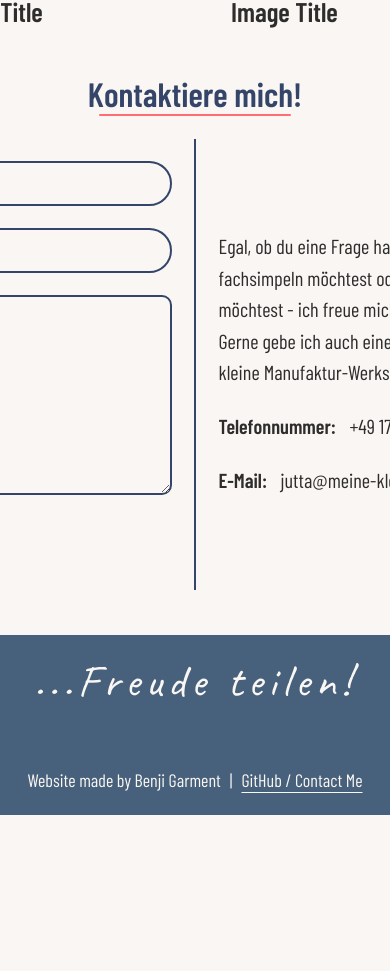
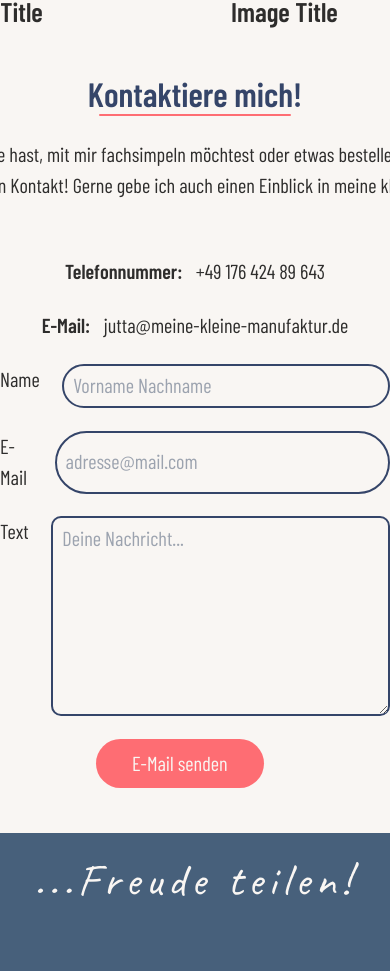
Before and after one commit to Fluxticks/jutta-production, a Next.js app: page /shop in a window 390 px wide. Shown: the part 1719-2690 px from the top of the page. Before the commit the page ends 2534 px from the top, so only its background shows below. Built offline with nearby package versions, Linux system fonts and the light colour scheme.

Commit message:
Implemented contact form mobile layout

```diff
--- a/components/styles/ContactForm.module.css
+++ b/components/styles/ContactForm.module.css
@@ -3,22 +3,38 @@
 }
 
 .contact_container {
+  @apply flex flex-col gap-5 items-center;
+}
+
+.left {
+  max-width: 100vw;
+  @apply flex flex-col gap-5 overflow-x-scroll;
+}
+
+.right {
+  @apply flex flex-col;
+}
+
+@screen xl {
+  .contact_container {
+    align-items: inherit;
     grid-template-columns: 1fr 1fr;
-  @apply grid;
+    @apply grid gap-0;
   }
 
   .left {
     border-right: 1px solid;
     grid-row: 1;
     grid-column: 1;
-  @apply border-custom-blue flex flex-col pr-5 gap-5 py-5 ml-auto w-fit;
+    @apply border-custom-blue pr-5 py-5 ml-auto w-fit h-full overflow-x-auto;
   }
 
   .right {
     border-left: 1px solid;
     grid-row: 1;
     grid-column: 2;
-  @apply border-custom-blue flex flex-col pl-5 py-5 mr-auto w-fit;
+    @apply border-custom-blue pl-5 py-5 mr-auto w-fit h-full;
+  }
 }
 
 .input_item {
@@ -47,7 +63,13 @@
 }
 
 .contact_items {
-  @apply flex flex-col my-auto gap-5;
+  @apply flex flex-col my-auto gap-5 mx-auto w-fit items-center;
+}
+
+@screen xl {
+  .contact_items {
+    align-items: inherit;
+  }
 }
 
 .contact_description {
```
Lines whose indentation alone changed are shown as unchanged.
